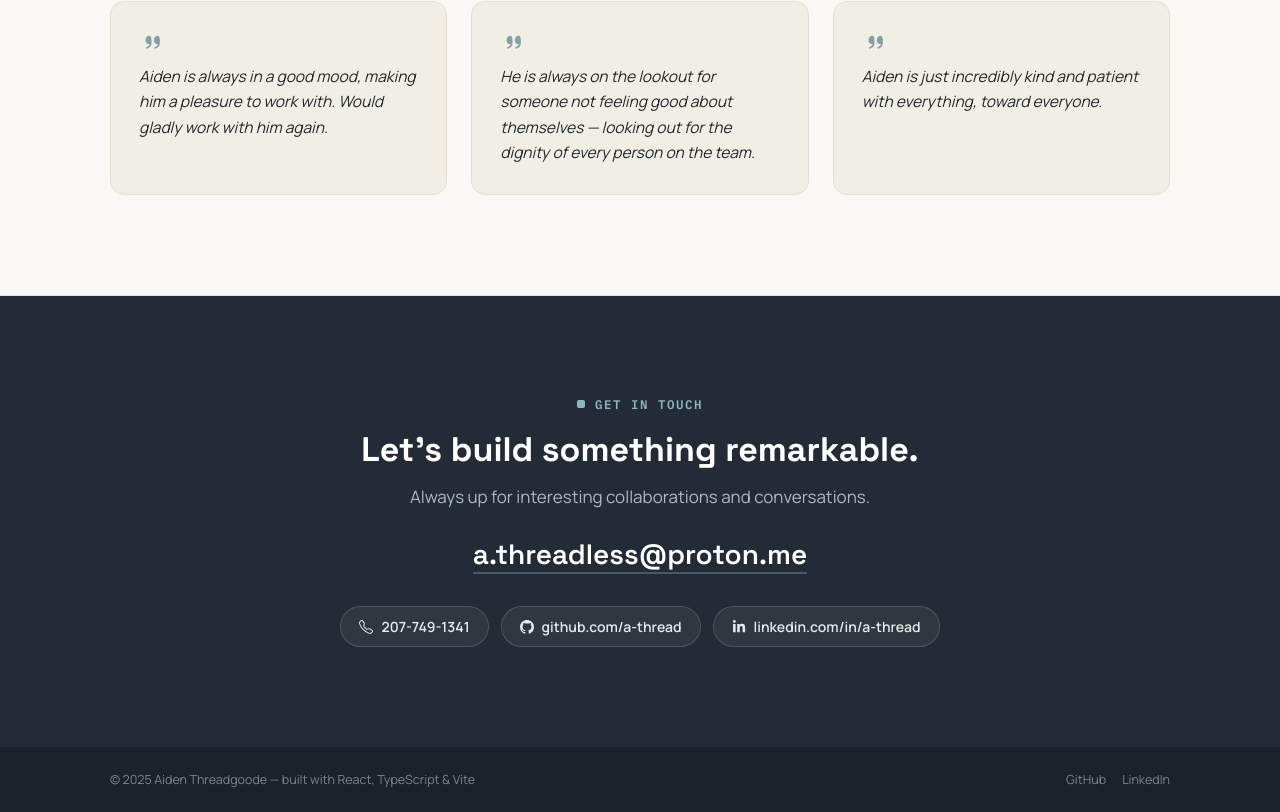
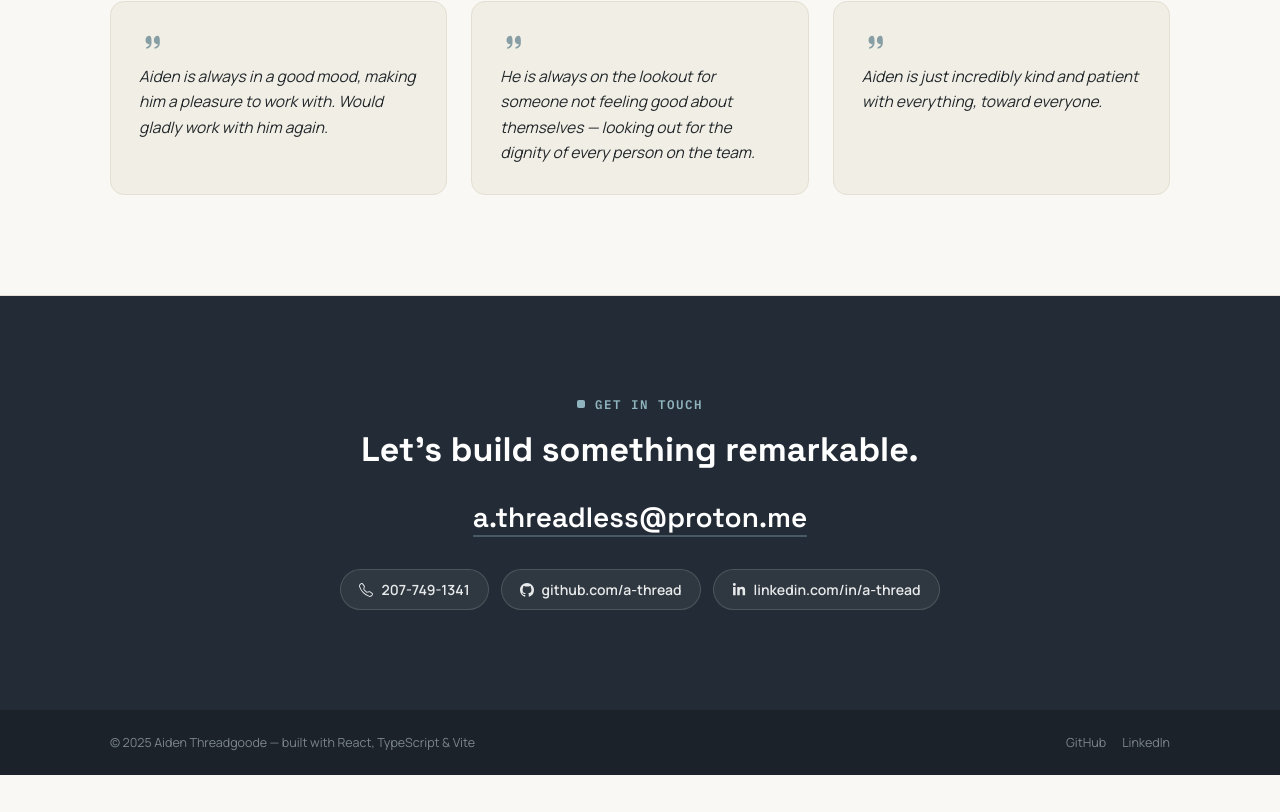
Before and after one commit to a-thread/my-portfolio, a React (Vite) app: page /#/ in a window 1280 px wide. Shown: the part 3186-3998 px from the top of the page. After the commit the page ends 3961 px from the top, so only its background shows below. Built offline with nearby package versions, Linux system fonts and the light colour scheme.

Commit message:
Remove contact section lede

```diff
--- a/src/components/Contact/index.tsx
+++ b/src/components/Contact/index.tsx
@@ -9,7 +9,6 @@ const Contact = () => {
     <div id="contact" className="contact-band">
       <div className="wrap contact-band__inner">
         <SectionHeader eyebrow="Get in touch" heading="Let's build something remarkable." align="center" className="contact-band__header" />
-        <p className="contact-band__lede">Always up for interesting collaborations and conversations.</p>
         <a className="contact-band__email" href={emailHref}>{SITE.email}</a>
         <div className="contact-band__chips">
           <a className="contact-band__chip" href={SITE.phoneHref}>
--- a/src/components/Contact/style.scss
+++ b/src/components/Contact/style.scss
@@ -22,16 +22,6 @@
 
     h2 {
       color: var(--band-text);
-    }
-  }
-
-  &__lede {
-    font-size: 16px;
-    color: var(--band-text-muted);
-    margin-top: 14px;
-
-    @media screen and (min-width: 900px) {
-      font-size: 17px;
     }
   }
 
```
